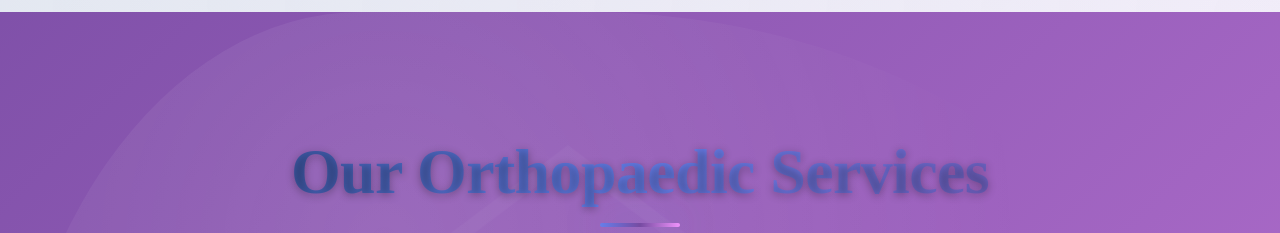
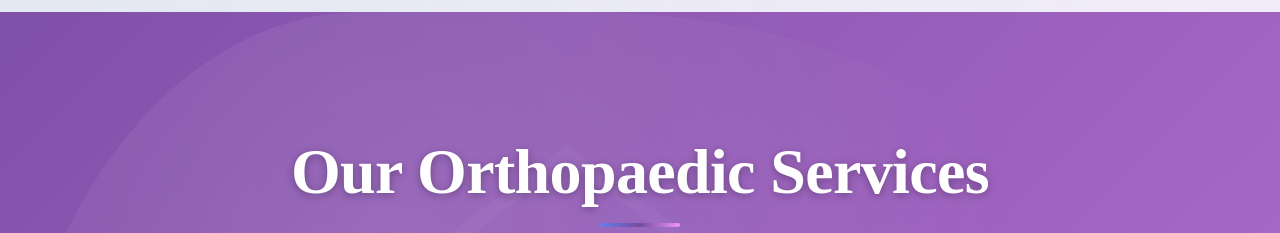
Before and after one commit to WilsonBundi/orth-care, a website: page public/index.html in a window 1280 px wide. Shown: the part 2460-2693 px from the top of the page. Drawn offline with Linux system fonts and the light colour scheme.

Commit message:
Fix services title visibility - override gradient with solid white color

```diff
--- a/public/index.html
+++ b/public/index.html
@@ -737,12 +737,16 @@
         }
 
         .services .section-title h2 {
-            color: white;
+            color: white !important;
+            background: none !important;
+            -webkit-background-clip: unset !important;
+            -webkit-text-fill-color: white !important;
+            background-clip: unset !important;
             text-shadow: 0 2px 8px rgba(0, 0, 0, 0.3);
         }
 
         .services .section-title p {
-            color: white;
+            color: white !important;
             text-shadow: 0 1px 4px rgba(0, 0, 0, 0.2);
         }
 
```
